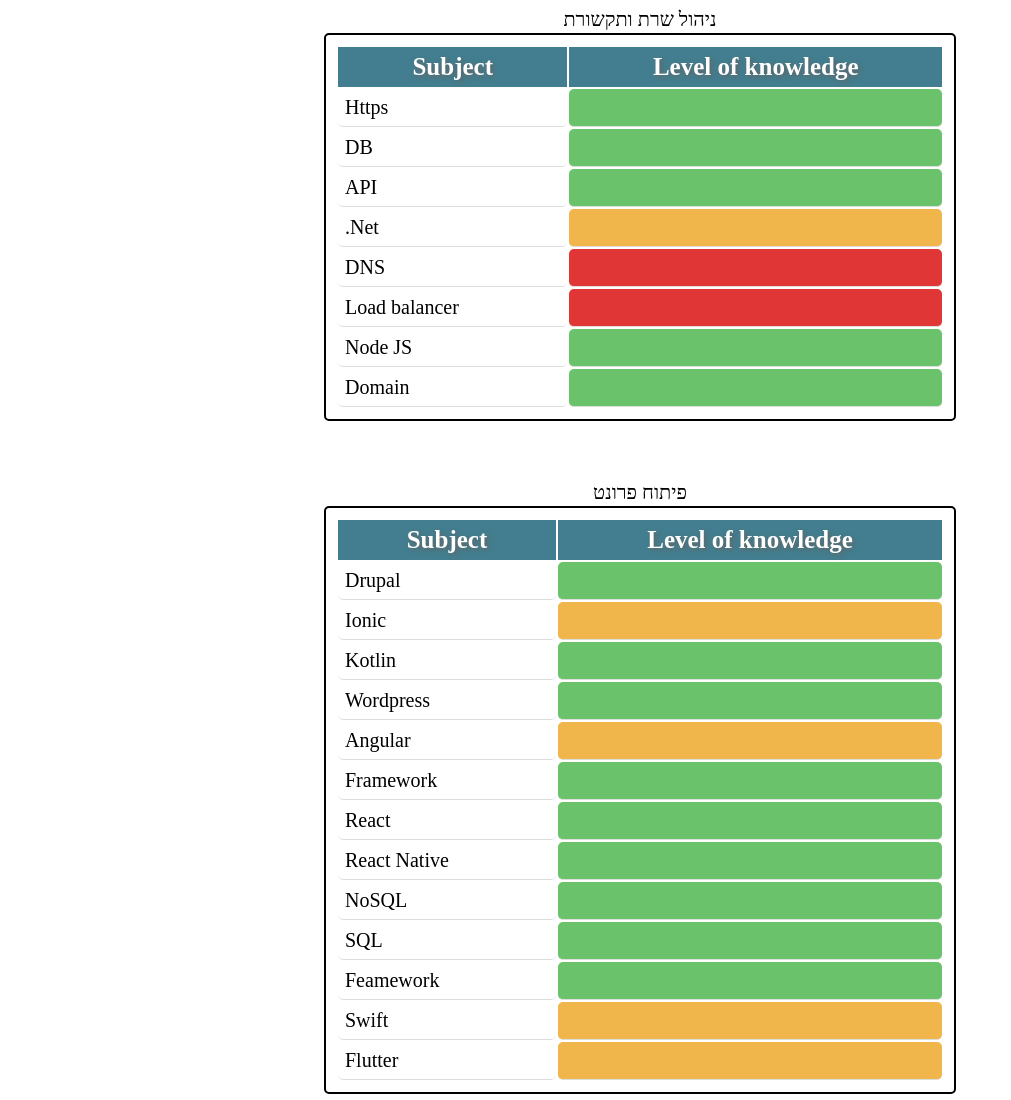
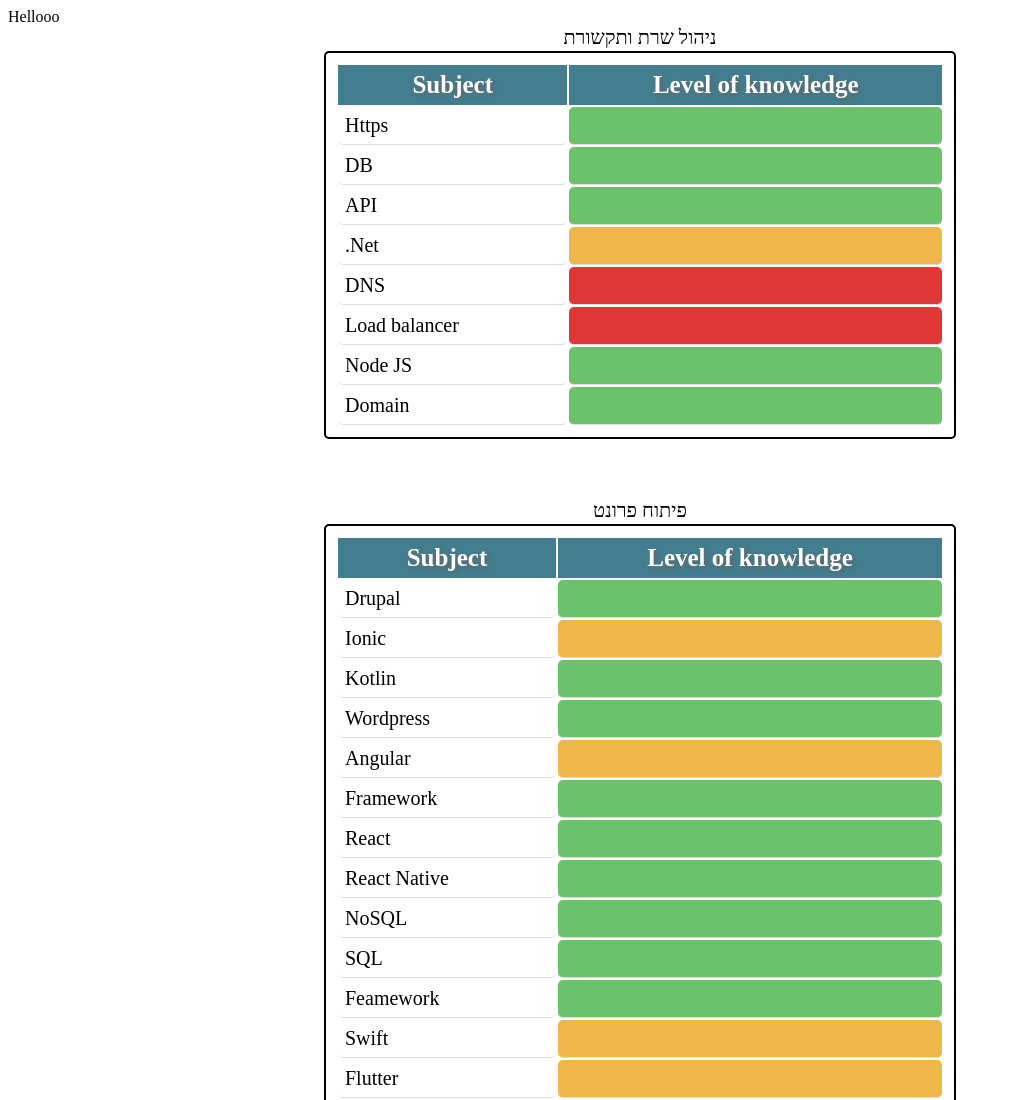
Before and after one commit to galta6/Skills----PM, a plain HTML site: page index.html in a window 1280 px wide. Shown: the top 1100 px of the page, without its empty margins (0-1011 px from the left). Drawn offline with Linux system fonts and the light colour scheme.

Commit message:
added hello

```diff
--- a/index.html
+++ b/index.html
@@ -4,6 +4,7 @@
     <script src="script.js"></script>
   </head>
   <body>
+    <div>Hellooo</div>
     <div class="table-title">ניהול שרת ותקשורת</div>
     <table>
       <thead>
```
